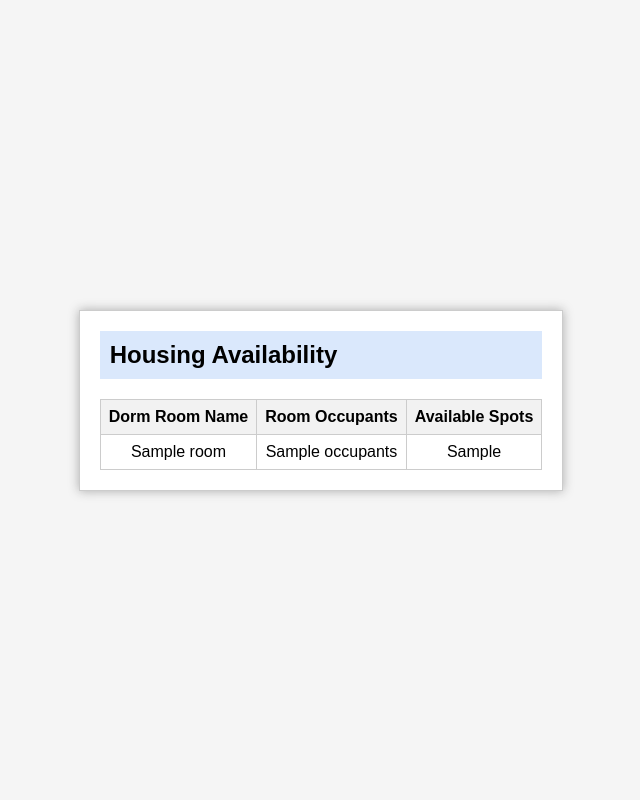
After one commit to Jinook-Kim/itc350, a Flask app: template templates/housing_availability.html in a window 1280 px wide. The commit adds this page. Shown: the whole page, without its empty margins (319-959 px from the left). Run offline with Flask 3, Linux system fonts and the light colour scheme; the template is opened without the code that fills it: most values are stand-ins (such as "Sample title", 1, 10 or a date in 2020).

Commit message:
Everything working

```diff
--- a/main.py
+++ b/main.py
@@ -198,8 +198,8 @@ def approve_application(application_id):
         conn.close()
         return redirect(url_for('staff_application_portal'))
 
-    # Find an available dorm room
-    cursor.execute("SELECT DormRoomName FROM DORM_ROOM WHERE AvailableSpots > 0 ORDER BY RAND() LIMIT 1")
+    # Find an available dorm room with space for more occupants
+    cursor.execute("SELECT DormRoomName FROM DORM_ROOM WHERE AvailableSpots > 0 AND NumberOfRoomOccupants < 4 ORDER BY RAND() LIMIT 1")
     dorm_room = cursor.fetchone()
 
     if dorm_room:
@@ -271,5 +271,20 @@ def reject_application(application_id):
     conn.close()
     return redirect(url_for('staff_application_portal'))
 
+@app.route('/housing_availability')
+def housing_availability():
+    if 'username' not in session:
+        flash('You need to log in first.', 'warning')
+        return redirect(url_for('login'))
+
+    conn = get_db_connection()
+    cursor = conn.cursor()
+
+    cursor.execute("SELECT * FROM DormRoomAvailabilityView")
+    dorm_rooms = cursor.fetchall()
+    conn.close()
+
+    return render_template('housing_availability.html', dorm_rooms=dorm_rooms)
+
 if __name__ == '__main__':
     app.run(host="0.0.0.0", port=8080, debug=True)
--- a/static/styles.css
+++ b/static/styles.css
@@ -96,3 +96,17 @@ button {
 button:hover {
     color: green;
 }
+
+.link-button {
+    display: inline-block;
+    margin-top: 20px;
+    background-color: #4caf50;
+    color: white;
+    padding: 10px 20px;
+    text-decoration: none;
+    border-radius: 5px;
+}
+
+.link-button:hover {
+    background-color: #45a049;
+}
--- /dev/null
+++ b/templates/housing_availability.html
@@ -0,0 +1,29 @@
+<!DOCTYPE html>
+<html lang="en">
+<head>
+    <meta charset="UTF-8">
+    <title>Housing Availability</title>
+    <link rel="stylesheet" href="{{ url_for('static', filename='styles.css') }}">
+</head>
+<body>
+    <div class="container">
+        <div class="header">Housing Availability</div>
+        <div class="content">
+            <table>
+                <tr>
+                    <th>Dorm Room Name</th>
+                    <th>Room Occupants</th>
+                    <th>Available Spots</th>
+                </tr>
+                {% for room in dorm_rooms %}
+                <tr>
+                    <td>{{ room.room_name }}</td>
+                    <td>{{ room.occupants }}</td>
+                    <td>{{ room.available_spots }}</td>
+                </tr>
+                {% endfor %}
+            </table>
+        </div>
+    </div>
+</body>
+</html>
--- a/templates/student_housing_portal.html
+++ b/templates/student_housing_portal.html
@@ -21,6 +21,7 @@
                     <button type="submit">Submit Application</button>
                 </form>
             {% endif %}
+            <a href="{{ url_for('housing_availability') }}" class="link-button">View Housing Availability</a>
         </div>
     </div>
 </body>
```
